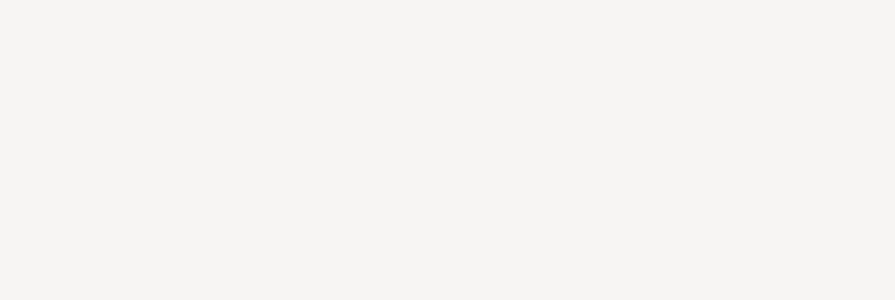
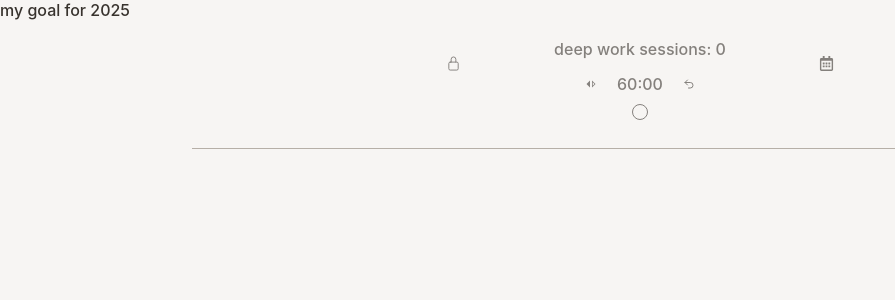
Before and after one commit to bryantjandra/everythingplanner, a React (Vite) app: page /goals/2025 in a window 1280 px wide. Before the commit this address had no page. Shown: the top 300 px of the page, without its empty margins (0-895 px from the left). Built offline with nearby package versions, Linux system fonts and the light colour scheme; what @douyinfe/semi-ui would draw is missing.

Commit message:
feat: add navigation for goals page

```diff
--- a/src/App.module.css
+++ b/src/App.module.css
@@ -21,3 +21,31 @@
   padding: 18px;
   transition: opacity 0.8s ease;
 }
+
+.goalLogo {
+  color: rgb(var(--color-foreground));
+  position: absolute;
+  top: 30%;
+  width: 15px;
+  height: 15px;
+  right: 70%;
+  transition: color 0.3s ease;
+}
+
+.goalLogo:hover {
+  color: rgb(var(--color-muted));
+}
+
+.calendarLogo {
+  color: rgb(var(--color-foreground));
+  position: absolute;
+  top: 30%;
+  width: 15px;
+  height: 15px;
+  left: 70%;
+  transition: color 0.3s ease;
+}
+
+.calendarLogo:hover {
+  color: rgb(var(--color-muted));
+}
--- a/src/App.tsx
+++ b/src/App.tsx
@@ -3,8 +3,11 @@ import Calendar from "./components/Calendar/Calendar";
 import TodoCard from "./components/TodoCard/TodoCard";
 import Pomodoro from "./components/Pomodoro/Pomodoro";
 import GoalTracker from "./components/GoalTracker/GoalTracker";
+import YearlyGoal from "./components/YearlyGoal/YearlyGoal";
+import { FaRegCalendarAlt } from "react-icons/fa";
 import { useState, useEffect } from "react";
-import { Routes, Route } from "react-router-dom";
+import { Routes, Route, Link } from "react-router-dom";
+import { IoLockClosedOutline } from "react-icons/io5";
 
 export interface Todo {
   text: string;
@@ -26,28 +29,35 @@ function App() {
   });
 
   useEffect(() => {
-    let newTodos = JSON.stringify(allTodos);
+    const newTodos = JSON.stringify(allTodos);
     localStorage.setItem("allTodos", newTodos);
   }, [allTodos]);
 
   useEffect(() => {
-    let newSessions = JSON.stringify(allSessions);
+    const newSessions = JSON.stringify(allSessions);
     localStorage.setItem("allSessions", newSessions);
   }, [allSessions]);
 
   return (
-    <Routes>
-      <Route
-        path="/todos"
-        element={
     <>
       <div className={styles.navbar}>
+        <Link to="/goals">
+          <IoLockClosedOutline className={styles.goalLogo} />
+        </Link>
         <Pomodoro
           currDate={currDate}
           allSessions={allSessions}
           onSessionChange={setAllSessions}
         />
+        <Link to="/">
+          <FaRegCalendarAlt className={styles.calendarLogo} />
+        </Link>
       </div>
+      <Routes>
+        <Route
+          path="/"
+          element={
+            <>
               <div className={styles.mainContainer}>
                 <Calendar
                   allTodos={allTodos}
@@ -63,8 +73,17 @@ function App() {
             </>
           }
         />
-      <Route path="/goals" element={<GoalTracker />} />
+        <Route
+          path="/goals"
+          element={
+            <div className={styles.mainContainer}>
+              <GoalTracker />{" "}
+            </div>
+          }
+        />
+        <Route path="/goals/:year" element={<YearlyGoal />} />
       </Routes>
+    </>
   );
 }
 
--- a/src/components/GoalTracker/GoalTracker.tsx
+++ b/src/components/GoalTracker/GoalTracker.tsx
@@ -1,3 +1,10 @@
+import { Link } from "react-router-dom";
+
 export default function GoalTracker() {
-  return <div>my goals</div>;
+  return (
+    <>
+      <Link to="/goals/2025">2025</Link>
+      <Link to="/goals/2026">2026</Link>
+    </>
+  );
 }
--- /dev/null
+++ b/src/components/YearlyGoal/YearlyGoal.tsx
@@ -0,0 +1,6 @@
+import { useParams } from "react-router-dom";
+
+export default function YearlyGoal() {
+  const params = useParams();
+  return <div>my goal for {params.year}</div>;
+}
```
Also changed, not shown: src/components/Pomodoro/Pomodoro.tsx (+7 -2 lines), src/components/YearlyGoal/YearlyGoal.module.css (added). Lines whose indentation alone changed are shown as unchanged.
